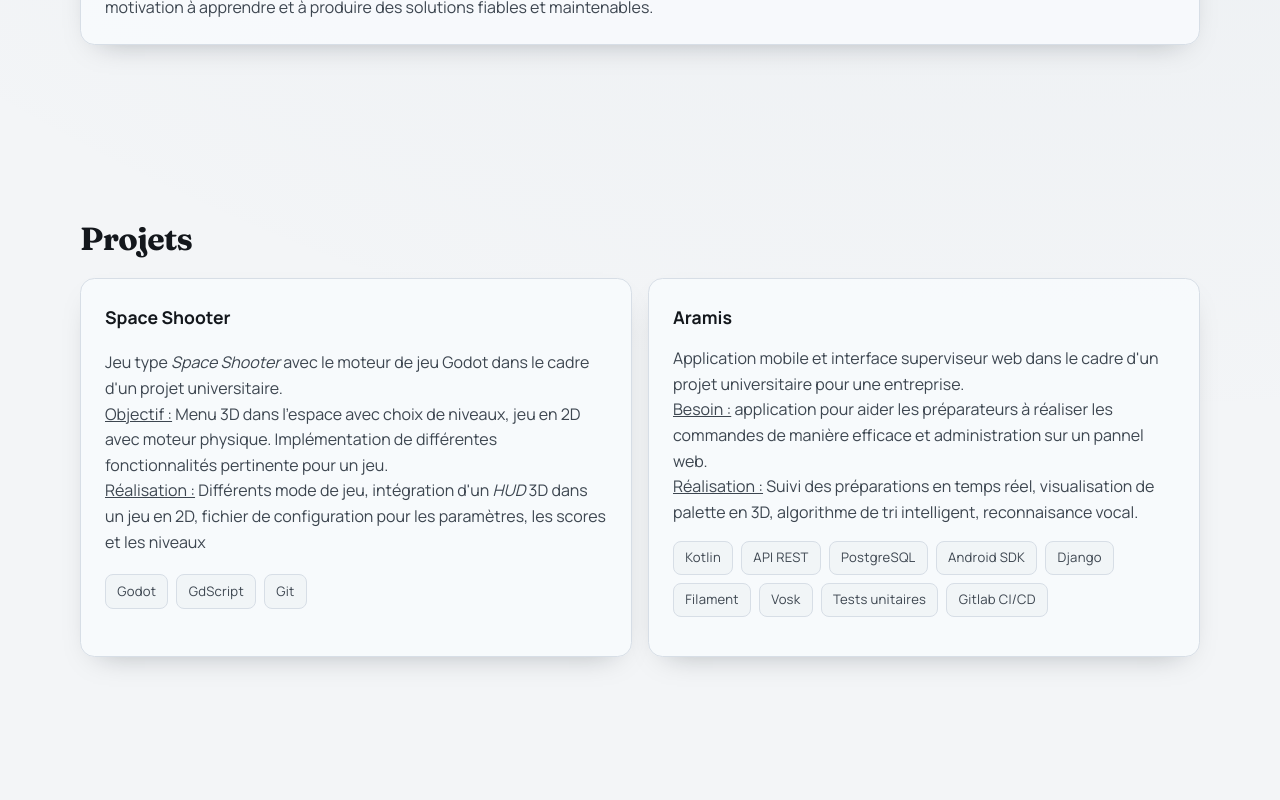
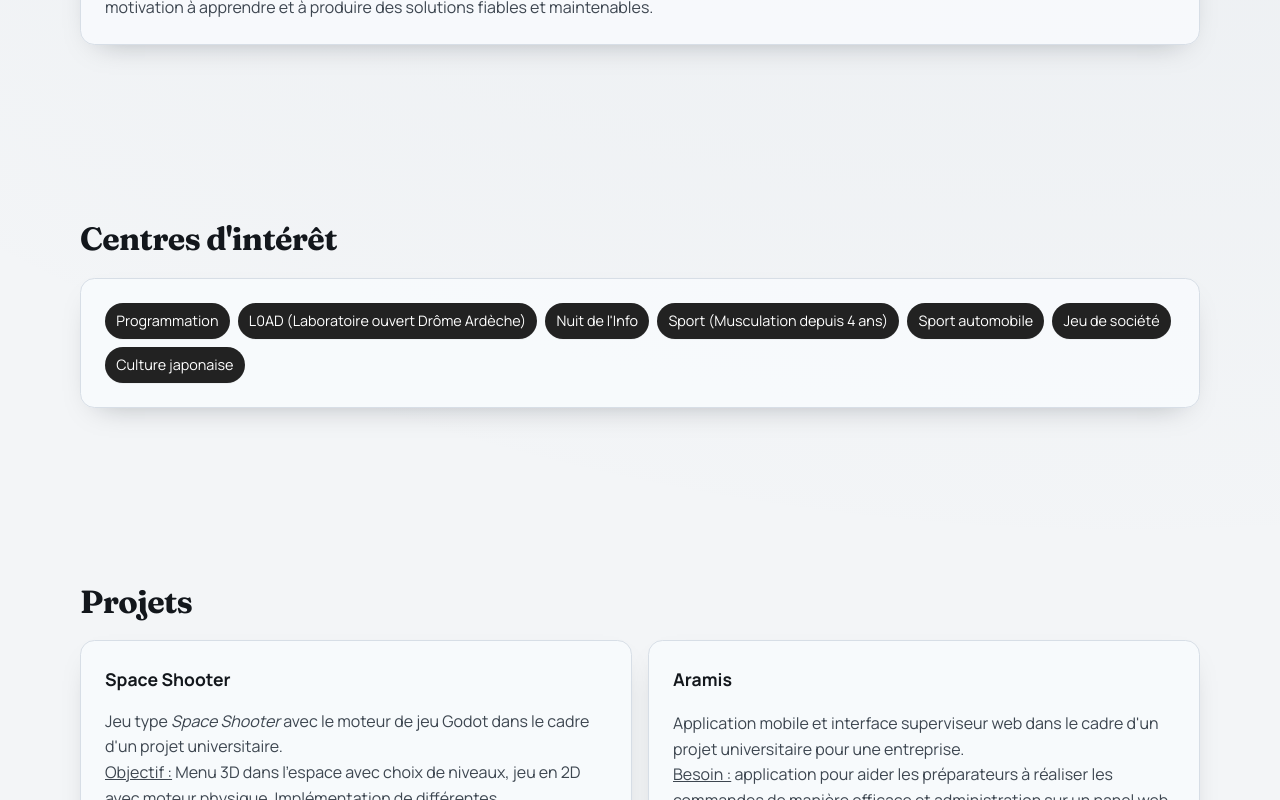
Before and after one commit to endercreeps/portfolio, an Angular app: page / in a window 1280 px wide. Shown: the part 1260-2060 px from the top of the page. Built offline with nearby package versions, Linux system fonts and the light colour scheme.

Commit message:
feat: add interests section with dynamic content and styling

```diff
--- a/src/app/app.html
+++ b/src/app/app.html
@@ -3,6 +3,7 @@
 <main>
   <app-hero></app-hero>
   <app-about></app-about>
+  <app-interests></app-interests>
   <app-projects></app-projects>
   <app-skills></app-skills>
   <app-experience></app-experience>
--- a/src/app/app.ts
+++ b/src/app/app.ts
@@ -9,6 +9,7 @@ import { ContactComponent } from './sections/contact/contact.component';
 import { FooterComponent } from './sections/footer/footer.component';
 import { SeoService } from './core/services/seo.service';
 import { SchoolComponent } from './sections/school/school.component';
+import { InterestsComponent } from './sections/interests/interests.component';
 
 @Component({
   selector: 'app-root',
@@ -21,10 +22,11 @@ import { SchoolComponent } from './sections/school/school.component';
     SkillsComponent,
     ExperienceComponent,
     ContactComponent,
-    FooterComponent
+    FooterComponent,
+    InterestsComponent,
   ],
   templateUrl: './app.html',
-  styleUrl: './app.scss'
+  styleUrl: './app.scss',
 })
 export class App {
   private readonly seo = inject(SeoService);
--- a/src/app/data/content.en.ts
+++ b/src/app/data/content.en.ts
@@ -6,6 +6,7 @@ export const CONTENT_EN: PortfolioContent = {
   nav: [
     { id: 'hero', label: 'Home' },
     { id: 'about', label: 'About' },
+    { id: 'interests', label: 'Interests' },
     { id: 'projects', label: 'Projects' },
     { id: 'skills', label: 'Skills' },
     { id: 'experience', label: 'Experience' },
@@ -23,6 +24,7 @@ export const CONTENT_EN: PortfolioContent = {
   },
   sectionTitles: {
     about: 'About',
+    interests: 'Interests',
     projects: 'Projects',
     skills: 'Skills',
     experience: 'Experience',
@@ -41,6 +43,15 @@ export const CONTENT_EN: PortfolioContent = {
       "I am looking for a work-study program that will allow me to strengthen my web and application development skills within a technical team where I can actively contribute to concrete projects.",
       "Curious, self-motivated, and problem-solving oriented, I bring the ability to adapt quickly, an analytical approach, and a genuine motivation to learn and produce reliable, maintainable solutions."]
   },
+  interests: [
+    'Programming',
+    'L0AD (Laboratoire ouvert Drôme Ardèche)',
+    "Nuit de l'Info",
+    'Sports (Workout for 4 years)',
+    'Motorsports',
+    'Board games',
+    'Japanese culture',
+  ],
   projects: [
     {
       title: 'Space Shooter',
@@ -76,7 +87,7 @@ export const CONTENT_EN: PortfolioContent = {
       items: ['Flutter', 'Kotlin', 'Java', 'Android SDK', 'React Native']
     },
     {
-      category: 'Environements',
+      category: 'Environments',
       items: ['VirtualBox', 'WSL', 'Gitlab CI/CD', 'Docker Compose']
     },
     {
@@ -92,8 +103,9 @@ export const CONTENT_EN: PortfolioContent = {
       details: [
         "Teamwork, formalizing client requirements",
         "Optimizing a complex web application (Angular)",
-        "Development of a service for proprietary middleware to support a vital signs monitor (PAX, Vit@Jour) in C#",
-        "Tools: Console POC, Gitea server setup, build pipeline and Jenkins plugins"
+        "Development of a service for proprietary middleware to support a Vital reader (PAX, Vit@Jour) in C#",
+        "Refactoring of a service that reads Vitale cards using a PC/SC card reader",
+        "Tools: Console POC, Gitlab/Gitea server setup, build pipeline and Jenkins/Gitlab plugins"
       ]
     },
     {
@@ -102,7 +114,7 @@ export const CONTENT_EN: PortfolioContent = {
       period: '03/2025 - 06/2025',
       details: [
         "Teamwork, defining client requirements",
-        "Optimizing a complex web application (Angular)",
+        "Optimizing a complex web application (Angular) with bugs fixes, new features and Angular8 to Angular19 migration",
         "Creating and optimizing demo web applications (Angular)"
       ]
     }
@@ -137,7 +149,7 @@ export const CONTENT_EN: PortfolioContent = {
     email: '',
     linkedin: 'https://www.linkedin.com/in/philysc',
     github: 'https://github.com/endercreeps',
-    location: 'Lyon, France'
+    location: 'Lyon (69) / Avignon (84), France'
   },
   footer: {
     rights: '© 2026 Corentin PHILYS - All rights reserved.'
--- a/src/app/data/content.fr.ts
+++ b/src/app/data/content.fr.ts
@@ -6,6 +6,7 @@ export const CONTENT_FR: PortfolioContent = {
   nav: [
     { id: 'hero', label: 'Accueil' },
     { id: 'about', label: 'À propos' },
+    { id: 'interests', label: "Centres d'intérêt" },
     { id: 'projects', label: 'Projets' },
     { id: 'skills', label: 'Compétences' },
     { id: 'experience', label: 'Expériences' },
@@ -16,13 +17,14 @@ export const CONTENT_FR: PortfolioContent = {
     badge: 'Corentin PHILYS',
     title: 'Développeur Full Stack orienté développement applicatif',
     subtitle:
-      'Je conçois et implemente des applications web, mobile, *desktop* et native.',
+      'Je conçois et implémente des applications web, mobile, *desktop* et native.',
     ctaContact: 'Me contacter',
     ctaProjects: 'Voir mes projets',
     ctaCv: 'Télécharger mon CV'
   },
   sectionTitles: {
     about: 'À propos',
+    interests: "Centres d'intérêt",
     projects: 'Projets',
     skills: 'Compétences',
     experience: 'Expérience',
@@ -42,17 +44,26 @@ export const CONTENT_FR: PortfolioContent = {
     "Curieux, autonome et orienté résolution de problèmes, j'apporte une capacité d'adaptation rapide, une approche analytique et une réelle motivation à apprendre et à produire des solutions fiables et maintenables."
   ]
 },
+  interests: [
+    'Programmation',
+    'L0AD (Laboratoire ouvert Drôme Ardèche)',
+    "Nuit de l'Info",
+    'Sport (Musculation depuis 4 ans)',
+    'Sport automobile',
+    'Jeu de société',
+    'Culture japonaise'
+  ],
   projects: [
     {
       title: 'Space Shooter',
-      summary: "Jeu type *Space Shooter* avec le moteur de jeu Godot dans le cadre d'un projet universitaire.\n__Objectif :__ Menu 3D dans l'espace avec choix de niveaux, jeu en 2D avec moteur physique. Implémentation de différentes fonctionnalités pertinente pour un jeu.\n__Réalisation :__ Différents mode de jeu, intégration d'un *HUD* 3D dans un jeu en 2D, fichier de configuration pour les paramètres, les scores et les niveaux",
+      summary: "Jeu type *Space Shooter* avec le moteur de jeu Godot dans le cadre d'un projet universitaire.\n__Objectif :__ Menu 3D dans l'espace avec choix de niveaux, jeu en 2D avec moteur physique. Implémentation de différentes fonctionnalités pertinentes pour un jeu.\n__Réalisation :__ Différents modes de jeu, intégration d'un *HUD* 3D dans un jeu en 2D, fichier de configuration pour les paramètres, les scores et les niveaux",
       stack: ['Godot', 'GdScript', 'Git'],
       links: {
       }
     },
     {
       title: 'Aramis',
-      summary: "Application mobile et interface superviseur web dans le cadre d'un projet universitaire pour une entreprise.\n__Besoin :__ application pour aider les préparateurs à réaliser les commandes de manière efficace et administration sur un pannel web.\n__Réalisation :__ Suivi des préparations en temps réel, visualisation de palette en 3D, algorithme de tri intelligent, reconnaisance vocal.",
+      summary: "Application mobile et interface superviseur web dans le cadre d'un projet universitaire pour une entreprise.\n__Besoin :__ application pour aider les préparateurs à réaliser les commandes de manière efficace et administration sur un panel web.\n__Réalisation :__ Suivi des préparations en temps réel, visualisation de palette en 3D, algorithme de tri intelligent, reconnaissance vocal.",
       stack: ['Kotlin', 'API REST', 'PostgreSQL', 'Android SDK', 'Django', 'Filament', 'Vosk', 'Tests unitaires', 'Gitlab CI/CD'],
       links: {
       }
@@ -92,8 +103,9 @@ export const CONTENT_FR: PortfolioContent = {
       details: [
         "Travail d'équipe, formalisation du besoin client",
         "Optimisation d'une application web complexe (Angular)",
-        "Réalisation d'un service pour middleware propriétaire pour l'utilisation d'un lecteur vitale (PAX, Vit@Jour) en C#.",
-        "Outillage : POC console, mise en place serveur Gitea, chaine de compilation et plugins Jenkins"
+        "Réalisation d'un service pour middleware propriétaire pour l'utilisation d'un lecteur Vitale (PAX, Vit@Jour) en C#.",
+        "*Refactoring* d'un service de lecture de carte Vitale via lecteur PC/SC",
+        "Outillage : POC console, mise en place serveur Gitlab/Gitea, chaine de compilation et plugins Jenkins/Gitlab"
       ]
     },
     {
@@ -102,8 +114,8 @@ export const CONTENT_FR: PortfolioContent = {
       period: '03/2025 - 06/2025',
       details: [
         "Travail d'équipe, formalisation du besoin client",
-        "Optimisation d'une application web complexe (Angular)",
-        "Création et optimisations d'aplications web de démonstration (Angular)"
+        "Optimisation d'une application web complexe (Angular) avec correction de bugs, ajout d'amélioration et migration Angular8 à Angular19 ",
+        "Création et optimisations d'applications web de démonstration (Angular)"
       ]
     }
   ],
@@ -138,7 +150,7 @@ export const CONTENT_FR: PortfolioContent = {
     email: '',
     linkedin: 'https://www.linkedin.com/in/philysc',
     github: 'https://github.com/endercreeps',
-    location: 'Lyon, France'
+    location: 'Lyon (69) / Avignon (84), France'
   },
   footer: {
     rights: '© 2026 Corentin PHILYS - Tous droits réservés.'
--- a/src/app/models/content.models.ts
+++ b/src/app/models/content.models.ts
@@ -68,6 +68,7 @@ export interface SectionTitles {
   experience: string;
   school: string;
   contact: string;
+  interests: string;
 }
 
 export interface Labels {
@@ -86,6 +87,7 @@ export interface PortfolioContent {
   sectionTitles: SectionTitles;
   labels: Labels;
   about: AboutContent;
+  interests: string[];
   projects: ProjectItem[];
   skills: SkillGroup[];
   experiences: ExperienceItem[];
--- /dev/null
+++ b/src/app/sections/interests/interests.component.html
@@ -0,0 +1,13 @@
+<section id="interests" class="section" aria-labelledby="interests-title">
+  <div class="container" appRevealOnScroll>
+    <app-section-title id="interests-title" [title]="content().sectionTitles.interests"></app-section-title>
+
+    <div class="surface interests-surface">
+      <div class="interests-list">
+        @for (item of content().interests; track item) {
+          <span class="interest-chip">{{ item }}</span>
+        }
+      </div>
+    </div>
+  </div>
+</section>
--- /dev/null
+++ b/src/app/sections/interests/interests.component.scss
@@ -0,0 +1,38 @@
+.interests-list {
+  display: flex;
+  flex-wrap: wrap;
+  gap: 0.5rem;
+  align-items: center;
+}
+
+.interest-chip {
+  display: inline-block;
+  padding: 0.4rem 0.7rem;
+  border-radius: 999px;
+  background: var(--chip-bg, #222);
+  color: var(--chip-color, #fff);
+  font-size: 0.9rem;
+  box-shadow: 0 1px 0 rgba(0,0,0,0.04);
+}
+
+/* make the chips more visible in light theme */
+:root[data-theme='light'] .interest-chip {
+  --chip-bg: #e6f0ff;
+  --chip-color: #0b2545;
+}
+
+:root[data-theme='dark'] .interest-chip {
+  --chip-bg: #2b394b;
+  --chip-color: #eaf2ff;
+}
+
+@media (max-width: 480px) {
+  .interests-list {
+    gap: 0.4rem;
+  }
+
+  .interest-chip {
+    font-size: 0.85rem;
+    padding: 0.35rem 0.5rem;
+  }
+}
--- /dev/null
+++ b/src/app/sections/interests/interests.component.ts
@@ -0,0 +1,15 @@
+import { Component, inject } from '@angular/core';
+import { I18nService } from '../../core/services/i18n.service';
+import { SectionTitleComponent } from '../../shared/components/section-title/section-title.component';
+import { RevealOnScrollDirective } from '../../shared/directives/reveal-on-scroll.directive';
+
+@Component({
+  selector: 'app-interests',
+  standalone: true,
+  imports: [SectionTitleComponent, RevealOnScrollDirective],
+  templateUrl: './interests.component.html',
+  styleUrl: './interests.component.scss'
+})
+export class InterestsComponent {
+  readonly content = inject(I18nService).content;
+}
--- a/src/app/sections/school/school.component.scss
+++ b/src/app/sections/school/school.component.scss
@@ -53,14 +53,16 @@
   font-size: 0.72rem;
   font-weight: 600;
   border-radius: 999px;
+  z-index: 2;
 }
 
 /* Light theme badge styling */
 [data-theme='light'] .timeline-item .status-badge {
-  background: var(--accent);
-  color: #1a2332;
-  border: 1.2px solid color-mix(in srgb, var(--accent) 60%, #999);
-  box-shadow: 0 2px 4px rgba(0, 0, 0, 0.12);
+  /* make a pale variant of the accent for light theme so the text remains readable */
+  background: color-mix(in srgb, var(--accent) 18%, #ffffff);
+  color: var(--text-primary);
+  border: 1px solid color-mix(in srgb, var(--accent) 40%, #cccccc);
+  box-shadow: 0 1px 2px rgba(10, 20, 30, 0.06);
 }
 
 /* Dark theme badge styling */
@@ -78,21 +80,23 @@
     padding-left: 0.6rem;
   }
 
+  /* On small screens we stack header content and place the badge on its own row
+     to avoid overlapping text when space is limited. */
   .timeline-item header {
     padding-right: 0;
     display: grid;
-    grid-template-columns: 1fr auto;
-    gap: 0.4rem 0.75rem;
+    grid-template-columns: 1fr;
+    gap: 0.25rem 0.25rem;
     align-items: start;
   }
 
   .timeline-item .status-badge {
     position: static;
-    grid-column: 2;
-    grid-row: 1;
-    justify-self: end;
+    grid-column: 1;
+    grid-row: 2;
+    justify-self: start;
     padding: 0.12rem 0.5rem;
-    font-size: 0.75rem;
+    font-size: 0.78rem;
   }
 
   .timeline-item header h3,
```
